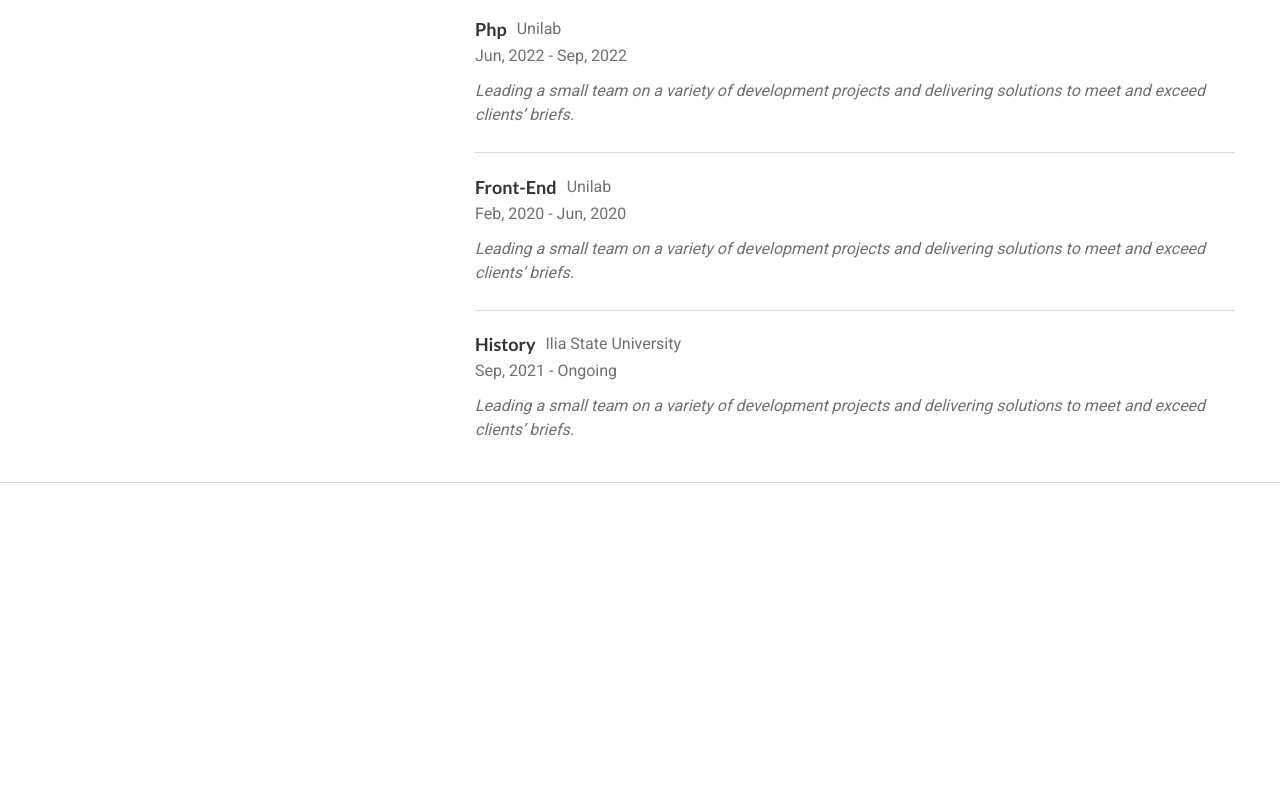
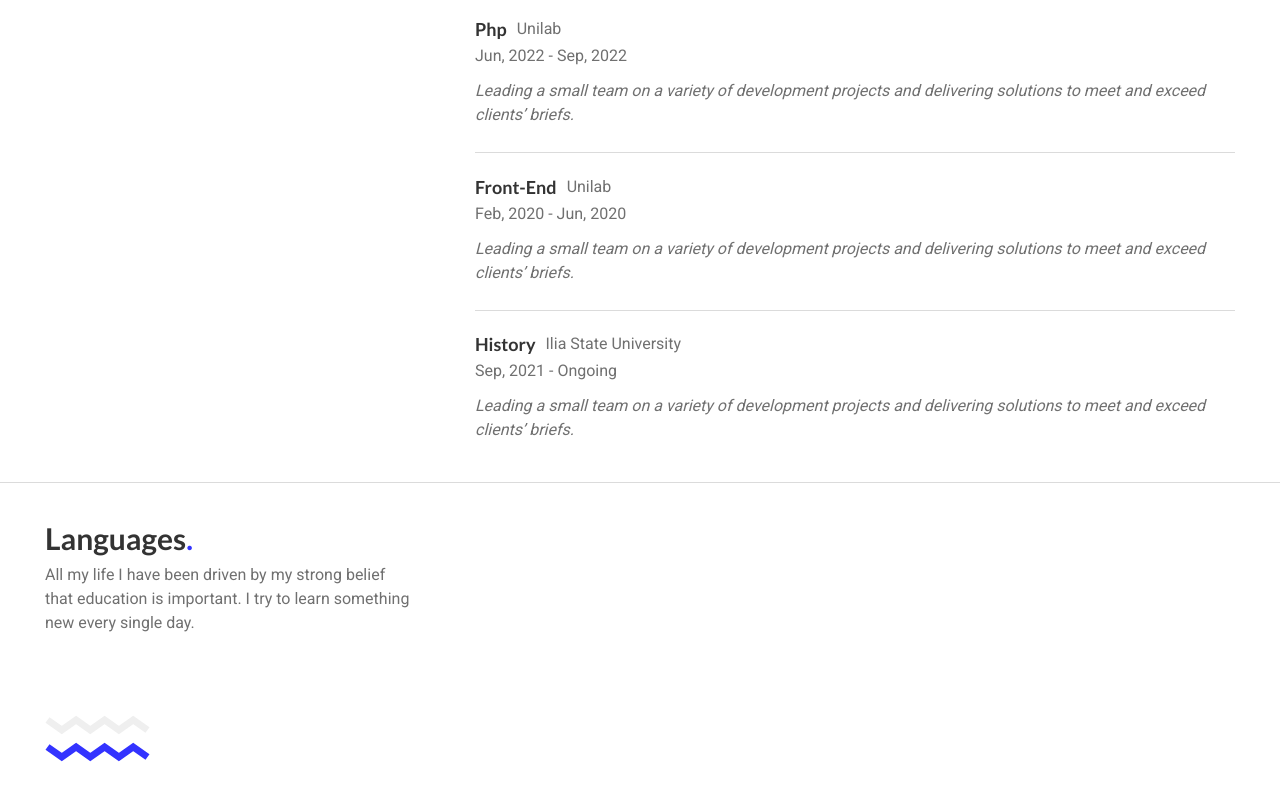
Before and after one commit to gigaamiridze/Resume, a website: page index.html in a window 1280 px wide. Shown: the part 1484-2286 px from the top of the page. Before the commit the page ends 1967 px from the top, so only its background shows below. Drawn offline with Linux system fonts and the light colour scheme.

Commit message:
Added languages section left side content

```diff
--- a/index.html
+++ b/index.html
@@ -26,6 +26,9 @@
               </li>
               <li>
                 <a class="nav-link education" href="#education">education</a>
+              </li>
+              <li>
+                <a class="nav-link languages" href="#languages">languages</a>
               </li>
               <li>
                 <a class="nav-link portfolio" href="#portfolio">portfolio</a>
@@ -287,6 +290,38 @@
       </div>
     </section>
     <div class="divider-line"></div>
+    <section id="languages">
+      <div class="container">
+        <div class="info-block">
+          <div class="left-side">
+            <h2>languages<span class="blue-point">.</span></h2>
+            <p>
+              All my life I have been driven by my strong belief that education is important.
+              I try to learn something new every single day.
+            </p>
+            <div class="svg-box">
+              <svg xmlns="http://www.w3.org/2000/svg" xmlns:xlink="http://www.w3.org/1999/xlink" version="1.1" x="0px" y="0px" viewBox="0 0 105 20" xml:space="preserve">
+                <g>
+                  <rect class="st0"></rect>
+                  <g>
+                    <polyline class="st1" points="2.5,5 16.8,15 31.1,5 45.3,15 59.6,5 73.9,15 88.2,5 102.5,15"></polyline>
+                  </g>
+                </g>
+              </svg>
+              <svg xmlns="http://www.w3.org/2000/svg" xmlns:xlink="http://www.w3.org/1999/xlink" version="1.1" x="0px" y="0px" viewBox="0 0 105 20" xml:space="preserve">
+                <g>
+                  <rect class="st0"></rect>
+                  <g>
+                    <polyline class="st1 blue-stroke" points="2.5,5 16.8,15 31.1,5 45.3,15 59.6,5 73.9,15 88.2,5 102.5,15"></polyline>
+                  </g>
+                </g>
+              </svg>
+            </div>
+          </div>
+        </div>
+      </div>
+    </section>
+    <div class="divider-line"></div>
     <script src="js/main.js"></script>
   </body>
 </html>
```
